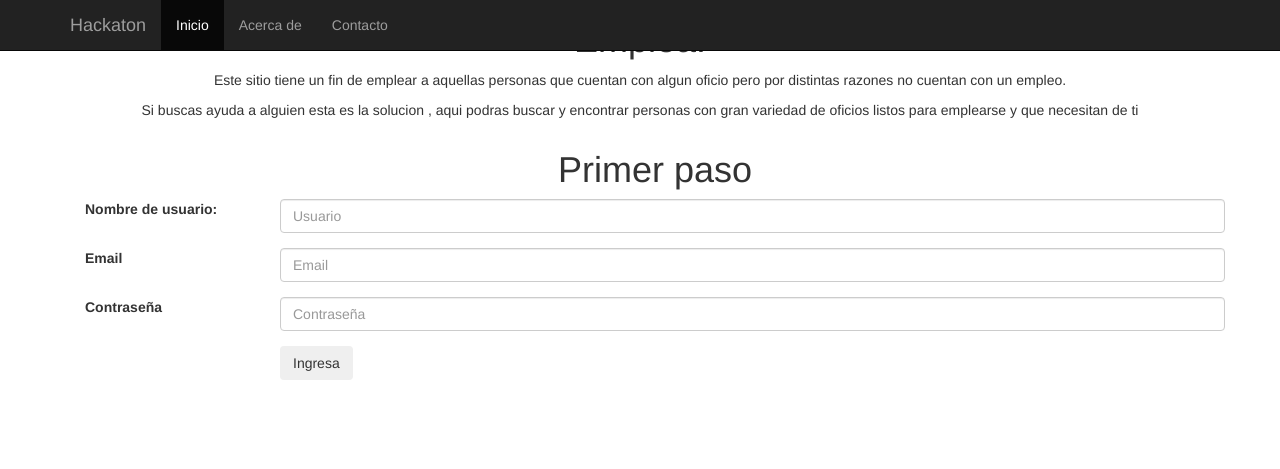
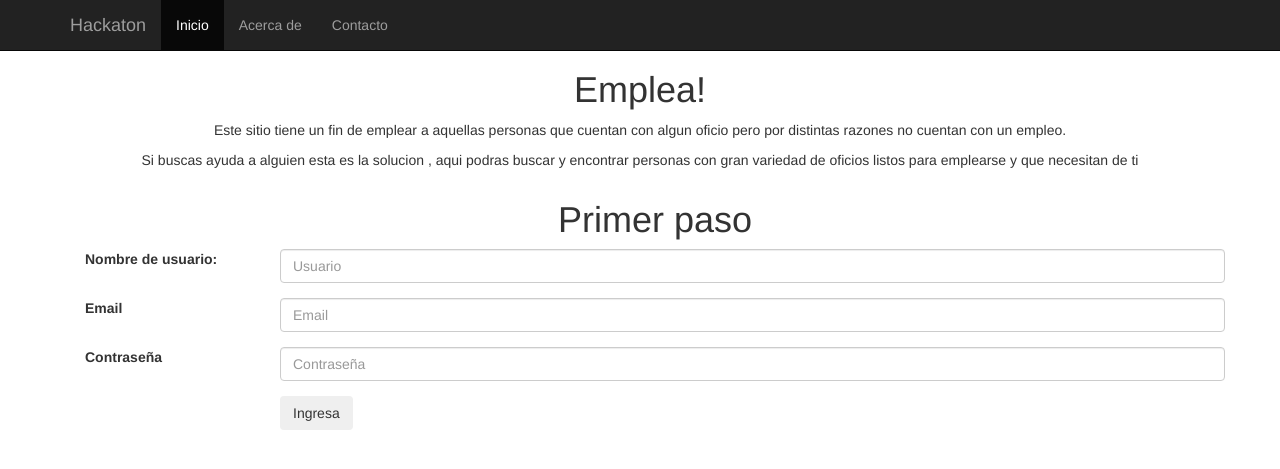
Before and after one commit to JonaMorenoZ/hackaton, a PHP site: page /registro.php in a window 1280 px wide. Shown: the top 469 px of the page. Run offline with PHP 8.4, Linux system fonts and the light colour scheme.

Commit message:
arregle el relleno

```diff
--- a/hack/registro.php
+++ b/hack/registro.php
@@ -18,7 +18,11 @@
             margin-left: auto;
             margin-right: auto;
           }
+    body {
+      padding-top: 50px;
+    }
     </style>
+
 
     <link href="./css/bootstrap.min.css" rel="stylesheet">
     <link href="./css/index.css" rel="stylesheet">
```
